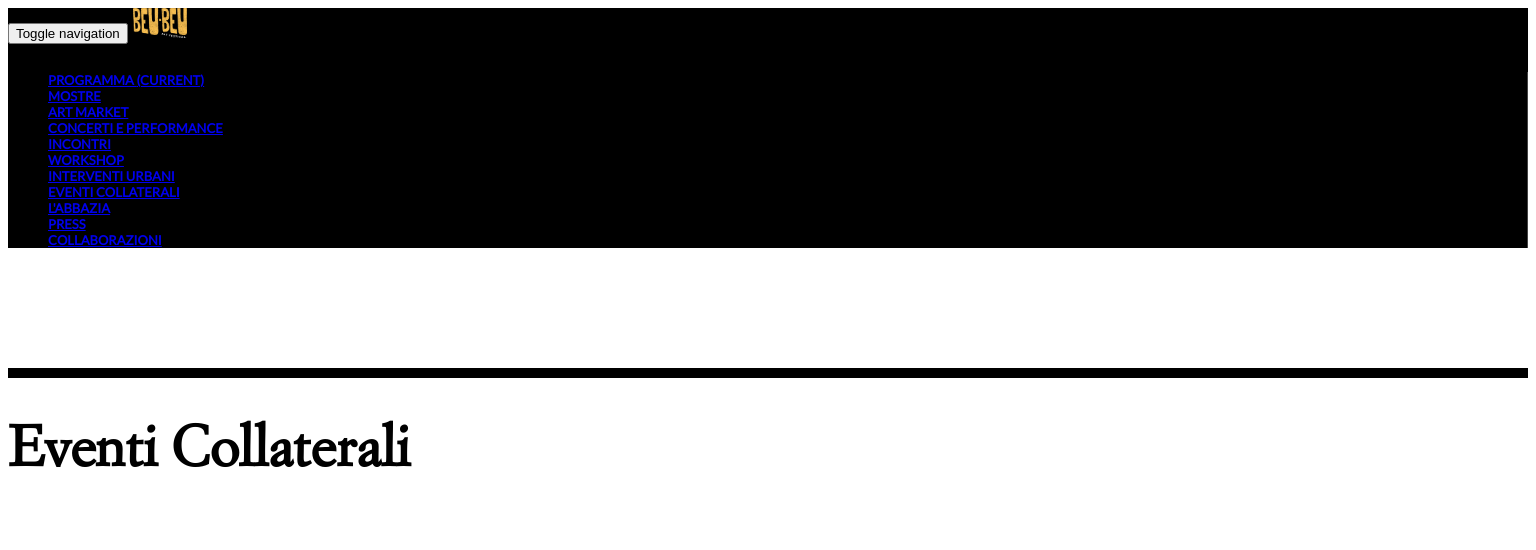
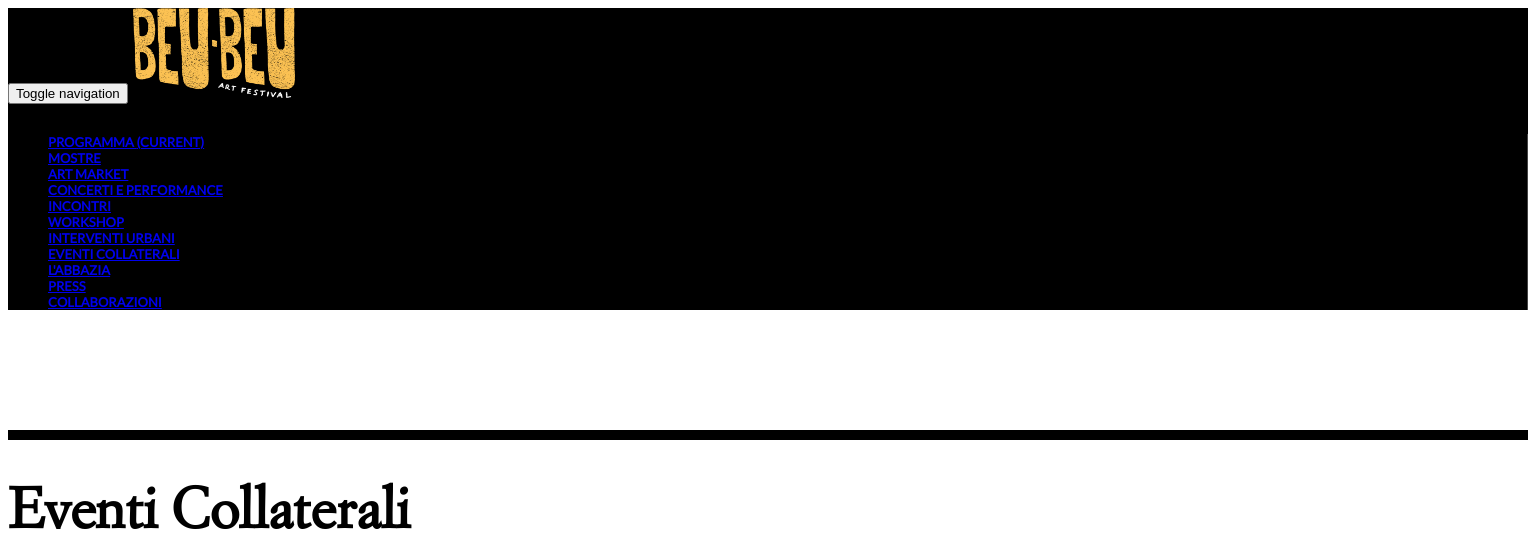
Before and after one commit to hellspite/beubeu, a Symfony app: template templates/event/index.html.twig in a window 1536 px wide. Shown: the top 550 px of the page. Run offline with Twig, Linux system fonts and the light colour scheme; the template is opened without the code that fills it, so the values that code supplies are empty; some libraries are stand-ins or nearby versions.

Commit message:
Ingrandito il logo per gli schermi grandi

```diff
--- a/public/css/main.css
+++ b/public/css/main.css
@@ -15,8 +15,22 @@
     padding:0 !important;
 }
 
-.navbar-fixed-top{
-    max-height:400px !important;
+.navbar-header img{
+    max-height:30px;
+}
+
+@media screen and (min-width:1441px){
+    .navbar-inverse{
+        min-height:110px !important;
+    }
+
+    .navbar-header img{
+        max-height:90px;
+    }
+
+    .navbar-nav{
+        margin-top:30px;
+    }
 }
 
 body{
@@ -38,10 +52,6 @@ body{
     font-size:13px;
     font-weight:bold;
     border-right:1px solid #444;
-}
-
-.navbar-header img{
-    max-height:30px;
 }
 
 .deadlines{
```
